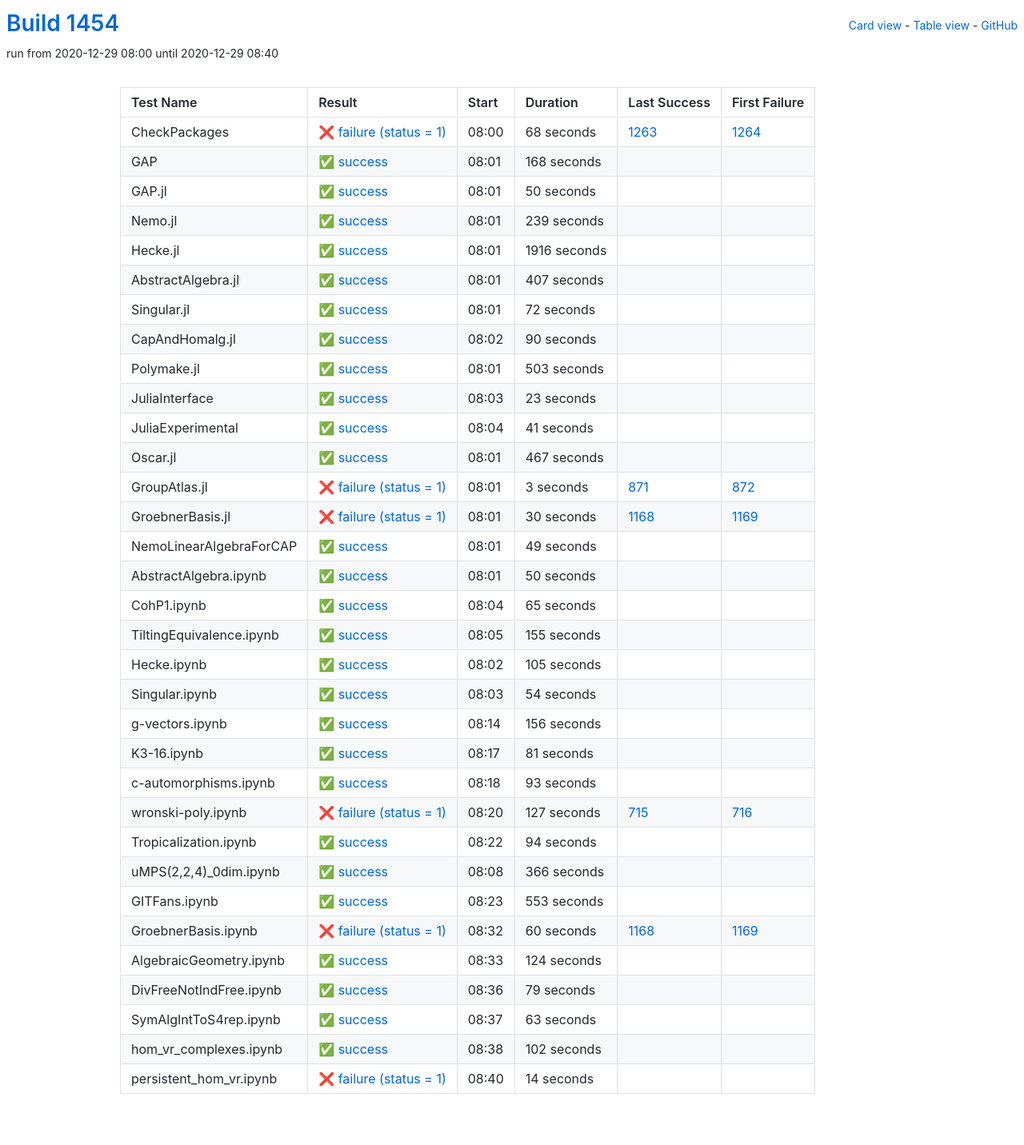
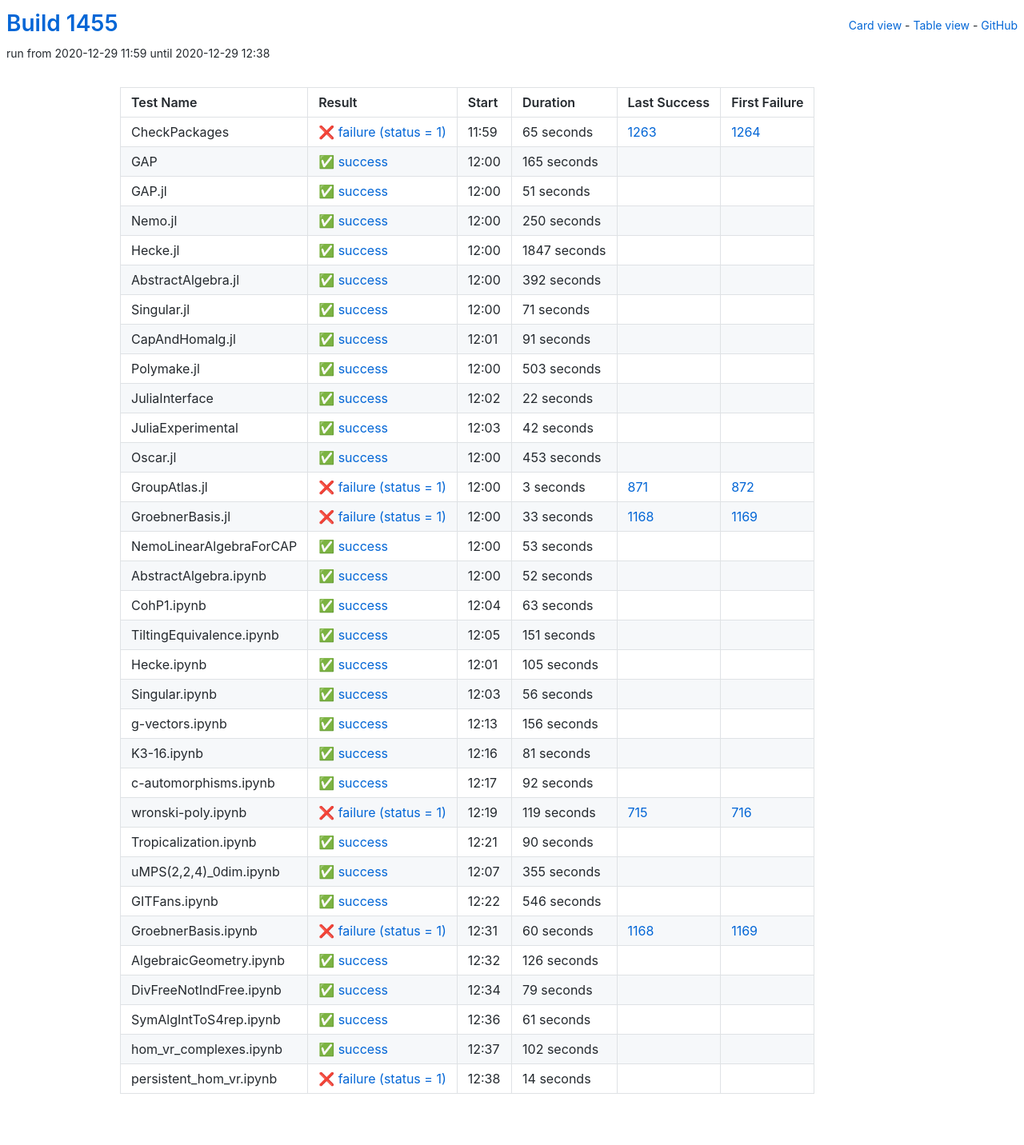
Before and after one commit to oscar-system/oscar-ci-status-stable, a Jekyll site: the page built from table.html, in a window 1280 px wide. Shown: the whole page at 80% size. Built offline with Jekyll 4.4.1, drawn with Linux system fonts in a browser that asks for light colours.

Commit message:
Build #1455

```diff
--- a/_data/ci.yml
+++ b/_data/ci.yml
@@ -1,6 +1,6 @@
 ---
-build: 1454
-build_url: https://oscarci.mathematik.uni-kl.de/job/oscar-stable/1454/
+build: 1455
+build_url: https://oscarci.mathematik.uni-kl.de/job/oscar-stable/1455/
 job: oscar-stable
 organization: oscar-system
 repo: oscar-ci-status-stable
@@ -8,104 +8,104 @@ repourl: https://github.com/oscar-system/oscar-ci-status-stable
 tests:
 - name: CheckPackages
   id: checkpackages
-  log: https://oscarci.mathematik.uni-kl.de/job/oscar-stable/1454/artifact/logs/build-1454/CheckPackages.log
-  start: 2020-12-29 08:00
+  log: https://oscarci.mathematik.uni-kl.de/job/oscar-stable/1455/artifact/logs/build-1455/CheckPackages.log
+  start: 2020-12-29 11:59
   success: false
   exitcode: 1
   status: failure
-  duration: 68
+  duration: 65
   last_success: 1263
   last_success_url: https://oscarci.mathematik.uni-kl.de/job/oscar-stable/1263/
   first_failure: 1264
   first_failure_url: https://oscarci.mathematik.uni-kl.de/job/oscar-stable/1264/
 - name: GAP
   id: gap
-  log: https://oscarci.mathematik.uni-kl.de/job/oscar-stable/1454/artifact/logs/build-1454/GAP.log
-  start: 2020-12-29 08:01
+  log: https://oscarci.mathematik.uni-kl.de/job/oscar-stable/1455/artifact/logs/build-1455/GAP.log
+  start: 2020-12-29 12:00
   success: true
   exitcode: 0
   status: success
-  duration: 168
+  duration: 165
   last_success: false
   last_success_url:
   first_failure: false
   first_failure_url:
 - name: GAP.jl
   id: gap-jl
-  log: https://oscarci.mathematik.uni-kl.de/job/oscar-stable/1454/artifact/logs/build-1454/GAP.jl.log
-  start: 2020-12-29 08:01
+  log: https://oscarci.mathematik.uni-kl.de/job/oscar-stable/1455/artifact/logs/build-1455/GAP.jl.log
+  start: 2020-12-29 12:00
   success: true
   exitcode: 0
   status: success
-  duration: 50
+  duration: 51
   last_success: false
   last_success_url:
   first_failure: false
   first_failure_url:
 - name: Nemo.jl
   id: nemo-jl
-  log: https://oscarci.mathematik.uni-kl.de/job/oscar-stable/1454/artifact/logs/build-1454/Nemo.jl.log
-  start: 2020-12-29 08:01
+  log: https://oscarci.mathematik.uni-kl.de/job/oscar-stable/1455/artifact/logs/build-1455/Nemo.jl.log
+  start: 2020-12-29 12:00
   success: true
   exitcode: 0
   status: success
-  duration: 239
+  duration: 250
   last_success: false
   last_success_url:
   first_failure: false
   first_failure_url:
 - name: Hecke.jl
   id: hecke-jl
-  log: https://oscarci.mathematik.uni-kl.de/job/oscar-stable/1454/artifact/logs/build-1454/Hecke.jl.log
-  start: 2020-12-29 08:01
+  log: https://oscarci.mathematik.uni-kl.de/job/oscar-stable/1455/artifact/logs/build-1455/Hecke.jl.log
+  start: 2020-12-29 12:00
   success: true
   exitcode: 0
   status: success
-  duration: 1916
+  duration: 1847
   last_success: false
   last_success_url:
   first_failure: false
   first_failure_url:
 - name: AbstractAlgebra.jl
   id: abstractalgebra-jl
-  log: https://oscarci.mathematik.uni-kl.de/job/oscar-stable/1454/artifact/logs/build-1454/AbstractAlgebra.jl.log
-  start: 2020-12-29 08:01
+  log: https://oscarci.mathematik.uni-kl.de/job/oscar-stable/1455/artifact/logs/build-1455/AbstractAlgebra.jl.log
+  start: 2020-12-29 12:00
   success: true
   exitcode: 0
   status: success
-  duration: 407
+  duration: 392
   last_success: false
   last_success_url:
   first_failure: false
   first_failure_url:
 - name: Singular.jl
   id: singular-jl
-  log: https://oscarci.mathematik.uni-kl.de/job/oscar-stable/1454/artifact/logs/build-1454/Singular.jl.log
-  start: 2020-12-29 08:01
+  log: https://oscarci.mathematik.uni-kl.de/job/oscar-stable/1455/artifact/logs/build-1455/Singular.jl.log
+  start: 2020-12-29 12:00
   success: true
   exitcode: 0
   status: success
-  duration: 72
+  duration: 71
   last_success: false
   last_success_url:
   first_failure: false
   first_failure_url:
 - name: CapAndHomalg.jl
   id: capandhomalg-jl
-  log: https://oscarci.mathematik.uni-kl.de/job/oscar-stable/1454/artifact/logs/build-1454/CapAndHomalg.jl.log
-  start: 2020-12-29 08:02
+  log: https://oscarci.mathematik.uni-kl.de/job/oscar-stable/1455/artifact/logs/build-1455/CapAndHomalg.jl.log
+  start: 2020-12-29 12:01
   success: true
   exitcode: 0
   status: success
-  duration: 90
+  duration: 91
   last_success: false
   last_success_url:
   first_failure: false
   first_failure_url:
 - name: Polymake.jl
   id: polymake-jl
-  log: https://oscarci.mathematik.uni-kl.de/job/oscar-stable/1454/artifact/logs/build-1454/Polymake.jl.log
-  start: 2020-12-29 08:01
+  log: https://oscarci.mathematik.uni-kl.de/job/oscar-stable/1455/artifact/logs/build-1455/Polymake.jl.log
+  start: 2020-12-29 12:00
   success: true
   exitcode: 0
   status: success
@@ -116,44 +116,44 @@ tests:
   first_failure_url:
 - name: JuliaInterface
   id: juliainterface
-  log: https://oscarci.mathematik.uni-kl.de/job/oscar-stable/1454/artifact/logs/build-1454/JuliaInterface.log
-  start: 2020-12-29 08:03
+  log: https://oscarci.mathematik.uni-kl.de/job/oscar-stable/1455/artifact/logs/build-1455/JuliaInterface.log
+  start: 2020-12-29 12:02
   success: true
   exitcode: 0
   status: success
-  duration: 23
+  duration: 22
   last_success: false
   last_success_url:
   first_failure: false
   first_failure_url:
 - name: JuliaExperimental
   id: juliaexperimental
-  log: https://oscarci.mathematik.uni-kl.de/job/oscar-stable/1454/artifact/logs/build-1454/JuliaExperimental.log
-  start: 2020-12-29 08:04
+  log: https://oscarci.mathematik.uni-kl.de/job/oscar-stable/1455/artifact/logs/build-1455/JuliaExperimental.log
+  start: 2020-12-29 12:03
   success: true
   exitcode: 0
   status: success
-  duration: 41
+  duration: 42
   last_success: false
   last_success_url:
   first_failure: false
   first_failure_url:
 - name: Oscar.jl
   id: oscar-jl
-  log: https://oscarci.mathematik.uni-kl.de/job/oscar-stable/1454/artifact/logs/build-1454/Oscar.jl.log
-  start: 2020-12-29 08:01
+  log: https://oscarci.mathematik.uni-kl.de/job/oscar-stable/1455/artifact/logs/build-1455/Oscar.jl.log
+  start: 2020-12-29 12:00
   success: true
   exitcode: 0
   status: success
-  duration: 467
+  duration: 453
   last_success: false
   last_success_url:
   first_failure: false
   first_failure_url:
 - name: GroupAtlas.jl
   id: groupatlas-jl
-  log: https://oscarci.mathematik.uni-kl.de/job/oscar-stable/1454/artifact/logs/build-1454/GroupAtlas.jl.log
-  start: 2020-12-29 08:01
+  log: https://oscarci.mathematik.uni-kl.de/job/oscar-stable/1455/artifact/logs/build-1455/GroupAtlas.jl.log
+  start: 2020-12-29 12:00
   success: false
   exitcode: 1
   status: failure
@@ -164,68 +164,68 @@ tests:
   first_failure_url: https://oscarci.mathematik.uni-kl.de/job/oscar-stable/872/
 - name: GroebnerBasis.jl
   id: groebnerbasis-jl
-  log: https://oscarci.mathematik.uni-kl.de/job/oscar-stable/1454/artifact/logs/build-1454/GroebnerBasis.jl.log
-  start: 2020-12-29 08:01
+  log: https://oscarci.mathematik.uni-kl.de/job/oscar-stable/1455/artifact/logs/build-1455/GroebnerBasis.jl.log
+  start: 2020-12-29 12:00
   success: false
   exitcode: 1
   status: failure
-  duration: 30
+  duration: 33
   last_success: 1168
   last_success_url: https://oscarci.mathematik.uni-kl.de/job/oscar-stable/1168/
   first_failure: 1169
   first_failure_url: https://oscarci.mathematik.uni-kl.de/job/oscar-stable/1169/
 - name: NemoLinearAlgebraForCAP
   id: nemolinearalgebraforcap
-  log: https://oscarci.mathematik.uni-kl.de/job/oscar-stable/1454/artifact/logs/build-1454/NemoLinearAlgebraForCAP.log
-  start: 2020-12-29 08:01
+  log: https://oscarci.mathematik.uni-kl.de/job/oscar-stable/1455/artifact/logs/build-1455/NemoLinearAlgebraForCAP.log
+  start: 2020-12-29 12:00
   success: true
   exitcode: 0
   status: success
-  duration: 49
+  duration: 53
   last_success: false
   last_success_url:
   first_failure: false
   first_failure_url:
 - name: AbstractAlgebra.ipynb
   id: abstractalgebra-ipynb
-  log: https://oscarci.mathematik.uni-kl.de/job/oscar-stable/1454/artifact/logs/build-1454/AbstractAlgebra.ipynb.log
-  start: 2020-12-29 08:01
+  log: https://oscarci.mathematik.uni-kl.de/job/oscar-stable/1455/artifact/logs/build-1455/AbstractAlgebra.ipynb.log
+  start: 2020-12-29 12:00
   success: true
   exitcode: 0
   status: success
-  duration: 50
+  duration: 52
   last_success: false
   last_success_url:
   first_failure: false
   first_failure_url:
 - name: CohP1.ipynb
   id: cohp1-ipynb
-  log: https://oscarci.mathematik.uni-kl.de/job/oscar-stable/1454/artifact/logs/build-1454/CohP1.ipynb.log
-  start: 2020-12-29 08:04
+  log: https://oscarci.mathematik.uni-kl.de/job/oscar-stable/1455/artifact/logs/build-1455/CohP1.ipynb.log
+  start: 2020-12-29 12:04
   success: true
   exitcode: 0
   status: success
-  duration: 65
+  duration: 63
   last_success: false
   last_success_url:
   first_failure: false
   first_failure_url:
 - name: TiltingEquivalence.ipynb
   id: tiltingequivalence-ipynb
-  log: https://oscarci.mathematik.uni-kl.de/job/oscar-stable/1454/artifact/logs/build-1454/TiltingEquivalence.ipynb.log
-  start: 2020-12-29 08:05
+  log: https://oscarci.mathematik.uni-kl.de/job/oscar-stable/1455/artifact/logs/build-1455/TiltingEquivalence.ipynb.log
+  start: 2020-12-29 12:05
   success: true
   exitcode: 0
   status: success
-  duration: 155
+  duration: 151
   last_success: false
   last_success_url:
   first_failure: false
   first_failure_url:
 - name: Hecke.ipynb
   id: hecke-ipynb
-  log: https://oscarci.mathematik.uni-kl.de/job/oscar-stable/1454/artifact/logs/build-1454/Hecke.ipynb.log
-  start: 2020-12-29 08:02
+  log: https://oscarci.mathematik.uni-kl.de/job/oscar-stable/1455/artifact/logs/build-1455/Hecke.ipynb.log
+  start: 2020-12-29 12:01
   success: true
   exitcode: 0
   status: success
@@ -236,20 +236,20 @@ tests:
   first_failure_url:
 - name: Singular.ipynb
   id: singular-ipynb
-  log: https://oscarci.mathematik.uni-kl.de/job/oscar-stable/1454/artifact/logs/build-1454/Singular.ipynb.log
-  start: 2020-12-29 08:03
+  log: https://oscarci.mathematik.uni-kl.de/job/oscar-stable/1455/artifact/logs/build-1455/Singular.ipynb.log
+  start: 2020-12-29 12:03
   success: true
   exitcode: 0
   status: success
-  duration: 54
+  duration: 56
   last_success: false
   last_success_url:
   first_failure: false
   first_failure_url:
 - name: g-vectors.ipynb
   id: g-vectors-ipynb
-  log: https://oscarci.mathematik.uni-kl.de/job/oscar-stable/1454/artifact/logs/build-1454/g-vectors.ipynb.log
-  start: 2020-12-29 08:14
+  log: https://oscarci.mathematik.uni-kl.de/job/oscar-stable/1455/artifact/logs/build-1455/g-vectors.ipynb.log
+  start: 2020-12-29 12:13
   success: true
   exitcode: 0
   status: success
@@ -260,8 +260,8 @@ tests:
   first_failure_url:
 - name: K3-16.ipynb
   id: k3-16-ipynb
-  log: https://oscarci.mathematik.uni-kl.de/job/oscar-stable/1454/artifact/logs/build-1454/K3-16.ipynb.log
-  start: 2020-12-29 08:17
+  log: https://oscarci.mathematik.uni-kl.de/job/oscar-stable/1455/artifact/logs/build-1455/K3-16.ipynb.log
+  start: 2020-12-29 12:16
   success: true
   exitcode: 0
   status: success
@@ -272,68 +272,68 @@ tests:
   first_failure_url:
 - name: c-automorphisms.ipynb
   id: c-automorphisms-ipynb
-  log: https://oscarci.mathematik.uni-kl.de/job/oscar-stable/1454/artifact/logs/build-1454/c-automorphisms.ipynb.log
-  start: 2020-12-29 08:18
+  log: https://oscarci.mathematik.uni-kl.de/job/oscar-stable/1455/artifact/logs/build-1455/c-automorphisms.ipynb.log
+  start: 2020-12-29 12:17
   success: true
   exitcode: 0
   status: success
-  duration: 93
+  duration: 92
   last_success: false
   last_success_url:
   first_failure: false
   first_failure_url:
 - name: wronski-poly.ipynb
   id: wronski-poly-ipynb
-  log: https://oscarci.mathematik.uni-kl.de/job/oscar-stable/1454/artifact/logs/build-1454/wronski-poly.ipynb.log
-  start: 2020-12-29 08:20
+  log: https://oscarci.mathematik.uni-kl.de/job/oscar-stable/1455/artifact/logs/build-1455/wronski-poly.ipynb.log
+  start: 2020-12-29 12:19
   success: false
   exitcode: 1
   status: failure
-  duration: 127
+  duration: 119
   last_success: 715
   last_success_url: https://oscarci.mathematik.uni-kl.de/job/oscar-stable/715/
   first_failure: 716
   first_failure_url: https://oscarci.mathematik.uni-kl.de/job/oscar-stable/716/
 - name: Tropicalization.ipynb
   id: tropicalization-ipynb
-  log: https://oscarci.mathematik.uni-kl.de/job/oscar-stable/1454/artifact/logs/build-1454/Tropicalization.ipynb.log
-  start: 2020-12-29 08:22
+  log: https://oscarci.mathematik.uni-kl.de/job/oscar-stable/1455/artifact/logs/build-1455/Tropicalization.ipynb.log
+  start: 2020-12-29 12:21
   success: true
   exitcode: 0
   status: success
-  duration: 94
+  duration: 90
   last_success: false
   last_success_url:
   first_failure: false
   first_failure_url:
 - name: uMPS(2,2,4)_0dim.ipynb
   id: umps-2-2-4-0dim-ipynb
-  log: https://oscarci.mathematik.uni-kl.de/job/oscar-stable/1454/artifact/logs/build-1454/uMPS-2-2-4-_0dim.ipynb.log
-  start: 2020-12-29 08:08
+  log: https://oscarci.mathematik.uni-kl.de/job/oscar-stable/1455/artifact/logs/build-1455/uMPS-2-2-4-_0dim.ipynb.log
+  start: 2020-12-29 12:07
   success: true
   exitcode: 0
   status: success
-  duration: 366
+  duration: 355
   last_success: false
   last_success_url:
   first_failure: false
   first_failure_url:
 - name: GITFans.ipynb
   id: gitfans-ipynb
-  log: https://oscarci.mathematik.uni-kl.de/job/oscar-stable/1454/artifact/logs/build-1454/GITFans.ipynb.log
-  start: 2020-12-29 08:23
+  log: https://oscarci.mathematik.uni-kl.de/job/oscar-stable/1455/artifact/logs/build-1455/GITFans.ipynb.log
+  start: 2020-12-29 12:22
   success: true
   exitcode: 0
   status: success
-  duration: 553
+  duration: 546
   last_success: false
   last_success_url:
   first_failure: false
   first_failure_url:
 - name: GroebnerBasis.ipynb
   id: groebnerbasis-ipynb
-  log: https://oscarci.mathematik.uni-kl.de/job/oscar-stable/1454/artifact/logs/build-1454/GroebnerBasis.ipynb.log
-  start: 2020-12-29 08:32
+  log: https://oscarci.mathematik.uni-kl.de/job/oscar-stable/1455/artifact/logs/build-1455/GroebnerBasis.ipynb.log
+  start: 2020-12-29 12:31
   success: false
   exitcode: 1
   status: failure
@@ -344,20 +344,20 @@ tests:
   first_failure_url: https://oscarci.mathematik.uni-kl.de/job/oscar-stable/1169/
 - name: AlgebraicGeometry.ipynb
   id: algebraicgeometry-ipynb
-  log: https://oscarci.mathematik.uni-kl.de/job/oscar-stable/1454/artifact/logs/build-1454/AlgebraicGeometry.ipynb.log
-  start: 2020-12-29 08:33
+  log: https://oscarci.mathematik.uni-kl.de/job/oscar-stable/1455/artifact/logs/build-1455/AlgebraicGeometry.ipynb.log
+  start: 2020-12-29 12:32
   success: true
   exitcode: 0
   status: success
-  duration: 124
+  duration: 126
   last_success: false
   last_success_url:
   first_failure: false
   first_failure_url:
 - name: DivFreeNotIndFree.ipynb
   id: divfreenotindfree-ipynb
-  log: https://oscarci.mathematik.uni-kl.de/job/oscar-stable/1454/artifact/logs/build-1454/DivFreeNotIndFree.ipynb.log
-  start: 2020-12-29 08:36
+  log: https://oscarci.mathematik.uni-kl.de/job/oscar-stable/1455/artifact/logs/build-1455/DivFreeNotIndFree.ipynb.log
+  start: 2020-12-29 12:34
   success: true
   exitcode: 0
   status: success
@@ -368,20 +368,20 @@ tests:
   first_failure_url:
 - name: SymAlgIntToS4rep.ipynb
   id: symalginttos4rep-ipynb
-  log: https://oscarci.mathematik.uni-kl.de/job/oscar-stable/1454/artifact/logs/build-1454/SymAlgIntToS4rep.ipynb.log
-  start: 2020-12-29 08:37
+  log: https://oscarci.mathematik.uni-kl.de/job/oscar-stable/1455/artifact/logs/build-1455/SymAlgIntToS4rep.ipynb.log
+  start: 2020-12-29 12:36
   success: true
   exitcode: 0
   status: success
-  duration: 63
+  duration: 61
   last_success: false
   last_success_url:
   first_failure: false
   first_failure_url:
 - name: hom_vr_complexes.ipynb
   id: hom-vr-complexes-ipynb
-  log: https://oscarci.mathematik.uni-kl.de/job/oscar-stable/1454/artifact/logs/build-1454/hom_vr_complexes.ipynb.log
-  start: 2020-12-29 08:38
+  log: https://oscarci.mathematik.uni-kl.de/job/oscar-stable/1455/artifact/logs/build-1455/hom_vr_complexes.ipynb.log
+  start: 2020-12-29 12:37
   success: true
   exitcode: 0
   status: success
@@ -392,8 +392,8 @@ tests:
   first_failure_url:
 - name: persistent_hom_vr.ipynb
   id: persistent-hom-vr-ipynb
-  log: https://oscarci.mathematik.uni-kl.de/job/oscar-stable/1454/artifact/logs/build-1454/persistent_hom_vr.ipynb.log
-  start: 2020-12-29 08:40
+  log: https://oscarci.mathematik.uni-kl.de/job/oscar-stable/1455/artifact/logs/build-1455/persistent_hom_vr.ipynb.log
+  start: 2020-12-29 12:38
   success: false
   exitcode: 1
   status: failure
```
Also changed, not shown: README.md.
